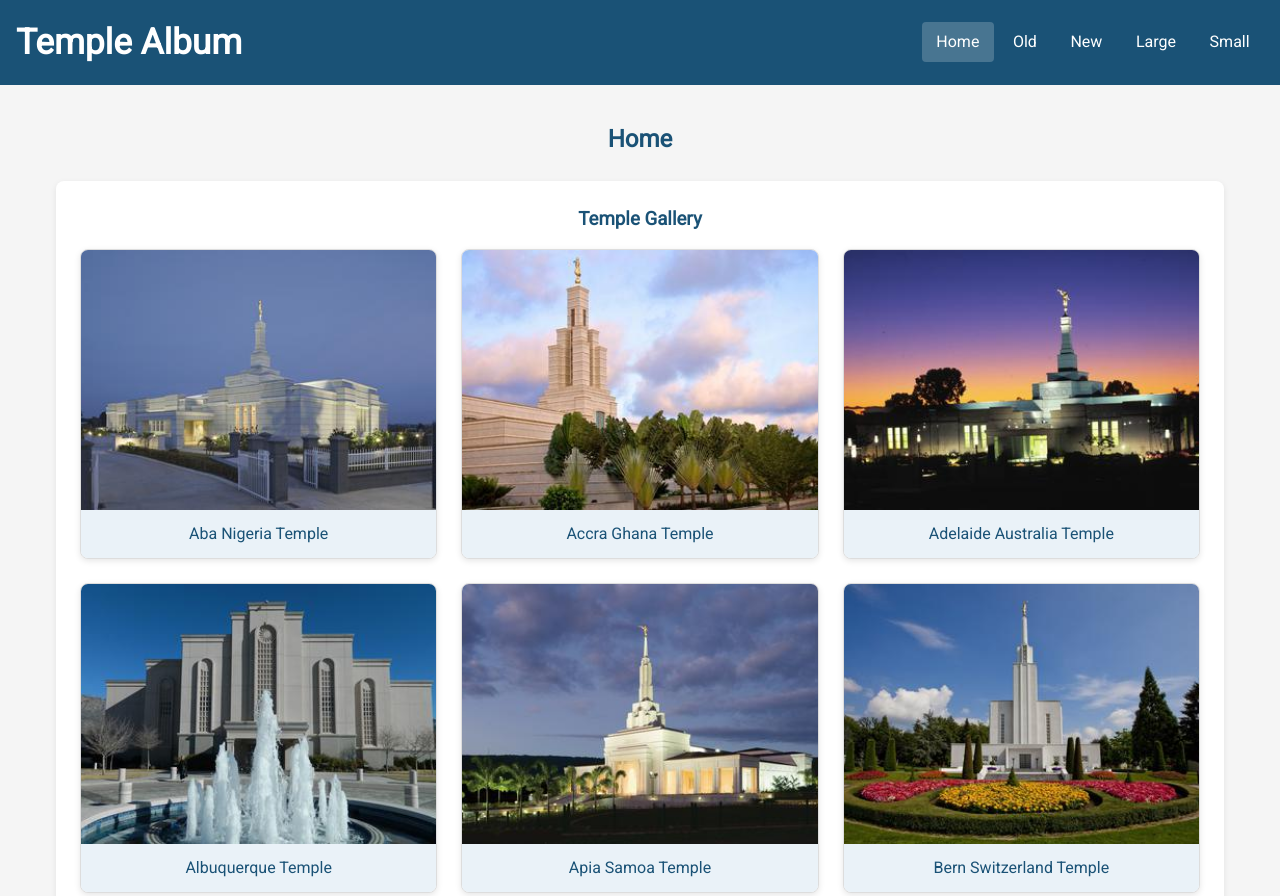
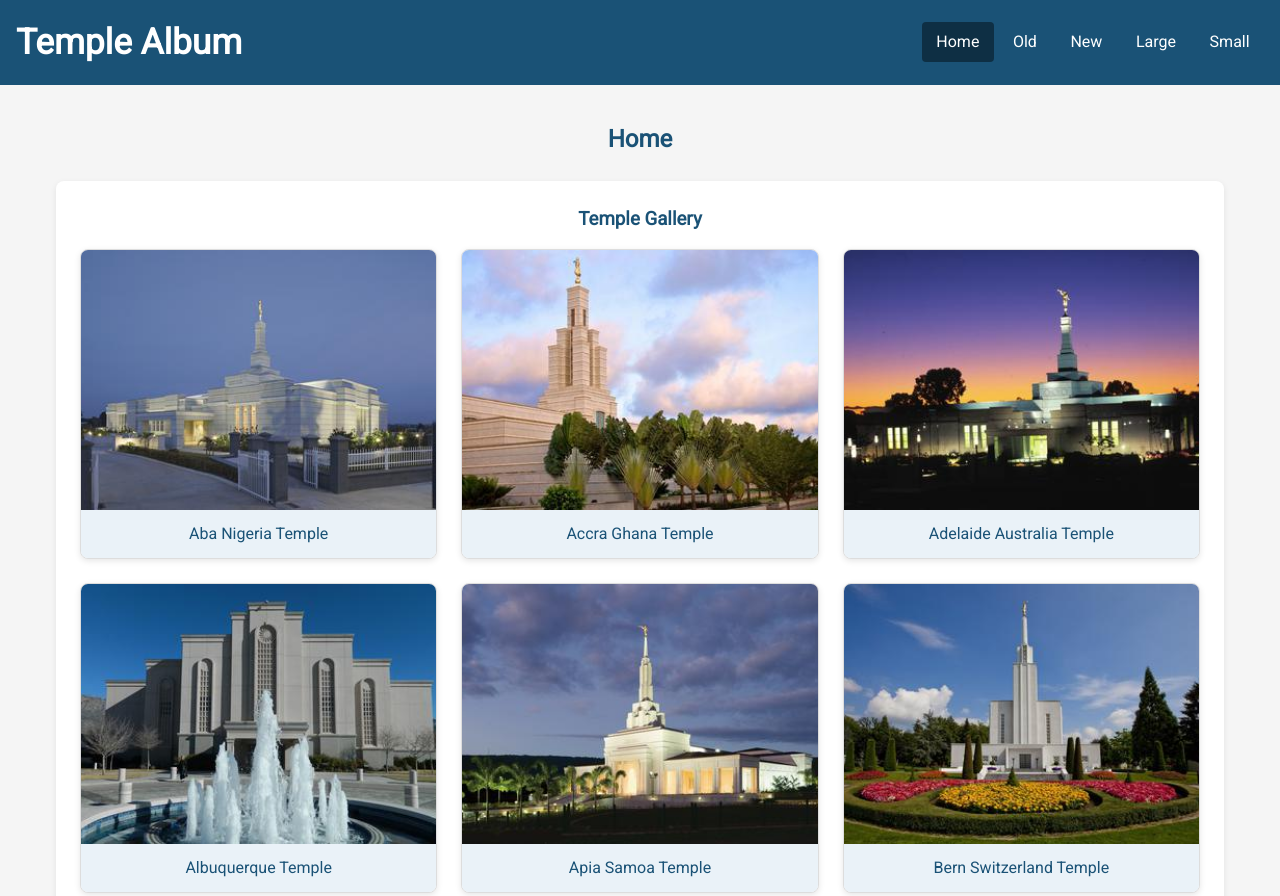
Before and after one commit to Petosagie/wdd131, a plain HTML site: page temples.html in a window 1280 px wide. Shown: the top 896 px of the page. Drawn offline with Linux system fonts and the light colour scheme; a script that the page names is missing.

Commit message:
update colour

```diff
--- a/styles/temples-large.css
+++ b/styles/temples-large.css
@@ -24,7 +24,7 @@
 
     .navigation a:hover,
     .navigation a.active {
-        background-color: rgba(255, 255, 255, 0.2);
+        background-color: #0e2f44;
     }
 
     header h1 {
```
